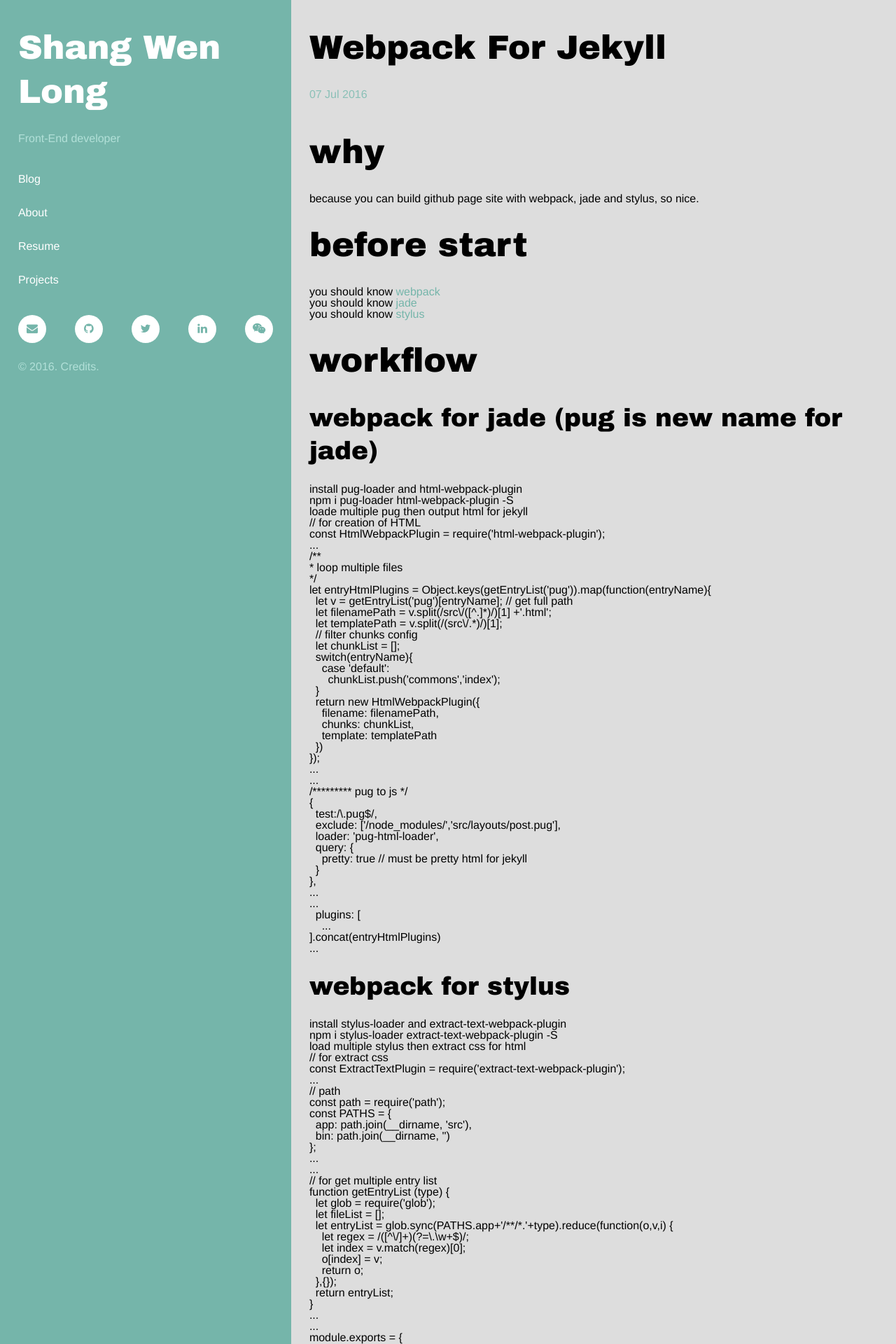
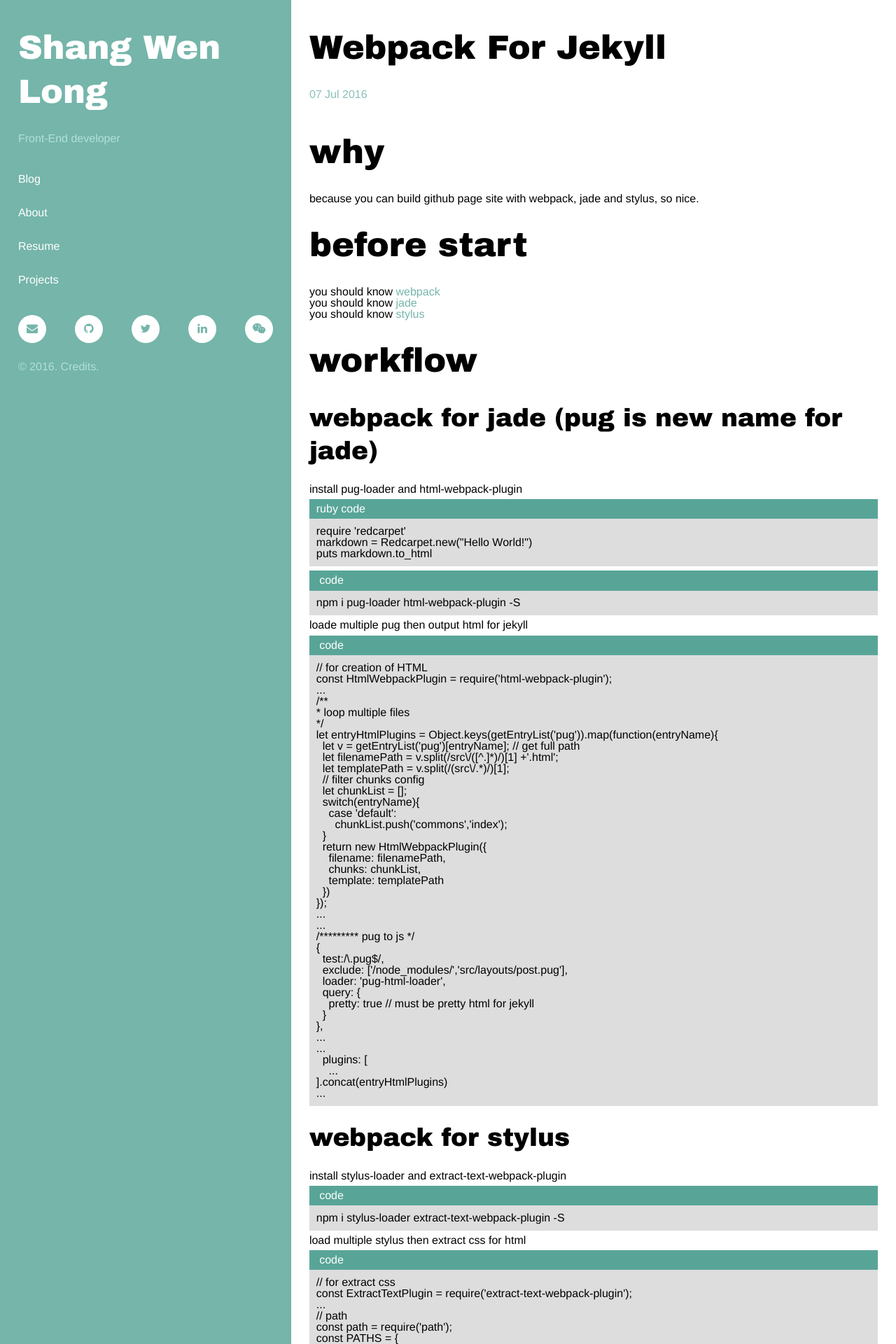
Before and after one commit to dxcqcv/dxcqcv.github.io, a Jekyll site: the page built from _posts/2016-07-07-webpack-for-jekyll.md, in a window 1280 px wide. Shown: the top 1920 px of the page at 70% size. Built offline with Jekyll 4.4.1, drawn with Linux system fonts in a browser that asks for light colours; comment, search, counter and statistics services are not loaded; some of the changed text lies outside the part shown.

Commit message:
update highlight

````diff
--- a/Gemfile
+++ b/Gemfile
@@ -3,3 +3,5 @@ gem 'github-pages', group: :jekyll_plugins
 
 gem 'jekyll-paginate'
 gem 'jekyll-feed'
+gem 'rouge'
+gem 'github-linguist'
--- a/_config.yml
+++ b/_config.yml
@@ -1,4 +1,8 @@
 markdown: kramdown
+
+kramdown:
+  input: GFM
+  syntax_highlighter: rouge
 
 exclude:
   - package.json
@@ -6,7 +10,7 @@ exclude:
   - gulpfile.js
 
 # Dependencies
-highlighter:      rouge
+#highlighter: rouge
 
 gems:
   - jekyll-paginate
--- a/_includes/disqus.html
+++ b/_includes/disqus.html
@@ -1,12 +1,13 @@
 <div id="disqus_thread"></div>
 <script type="text/javascript">
-    /* * * CONFIGURATION VARIABLES: EDIT BEFORE PASTING INTO YOUR WEBPAGE * * */
-    var disqus_shortname = 'dxcqcv'; // required: replace example with your forum shortname
-    /* * * DON'T EDIT BELOW THIS LINE * * */
-    (function() {
-        var dsq = document.createElement('script'); dsq.type = 'text/javascript'; dsq.async = true;
-        dsq.src = '//' + disqus_shortname + '.disqus.com/embed.js';
-        (document.getElementsByTagName('head')[0] || document.getElementsByTagName('body')[0]).appendChild(dsq);
-    })();
+    setTimeout(function() {
+        var disqus_shortname = 'dxcqcv';
+        (function() {
+            var dsq = document.createElement('script'); dsq.type = 'text/javascript'; dsq.async = true;
+            dsq.src = '//' + disqus_shortname + '.disqus.com/embed.js';
+            (document.getElementsByTagName('head')[0] || document.getElementsByTagName('body')[0]).appendChild(dsq);
+        })();
+    }, 10000);
 </script>
 <noscript>Please enable JavaScript to view the <a href="http://disqus.com/?ref_noscript">comments powered by Disqus.</a></noscript>
+<a href="http://disqus.com" class="dsq-brlink">comments powered by <span class="logo-disqus">Disqus</span></a>
--- a/_posts/2016-07-07-webpack-for-jekyll.md
+++ b/_posts/2016-07-07-webpack-for-jekyll.md
@@ -18,9 +18,15 @@ tilte: webpack for jekyll
 
 1. install pug-loader and html-webpack-plugin
 
-~~~
+{% highlight ruby %}
+require 'redcarpet'
+markdown = Redcarpet.new("Hello World!")
+puts markdown.to_html
+{% endhighlight %}
+
+```sh
 npm i pug-loader html-webpack-plugin -S
-~~~
+```
 
 2. loade multiple pug then output html for jekyll
 
--- a/css/commons.css
+++ b/css/commons.css
@@ -227,6 +227,26 @@ h6 {
     margin: 0.75em 0;
   }
 }
+pre > code {
+  display: block;
+  padding: 0 0.618rem 0.618rem 0.618rem;
+  margin: 0.382rem 0;
+  background-color: #ddd;
+  overflow-x: auto;
+  word-wrap: normal;
+  white-space: inherit;
+}
+pre > code:before {
+  content: attr(data-lang) " code";
+  display: block;
+  background-color: #58a598;
+  margin-top: 0;
+  margin-right: -0.618rem;
+  margin-bottom: 0.618rem;
+  margin-left: -0.618rem;
+  padding: 0.382rem 0.618rem;
+  color: #fff;
+}
 html,
 body {
   height: 100%;
@@ -289,7 +309,7 @@ session {
   float: left;
   overflow-y: auto;
   padding: 0.618rem 1.618rem;
-  background: #ddd;
+  background: #fff;
 }
 @media (max-width: 118.75rem) {
   session {
--- a/package.json
+++ b/package.json
@@ -37,7 +37,9 @@
     "ts-loader": "^0.8.2",
     "url-loader": "^0.5.7"
   },
-  "dependencies": {},
+  "dependencies": {
+    "highlight.js": "^9.5.0"
+  },
   "bugs": {
     "url": "https://github.com/dxcqcv/shangwenlong.github.io/issues"
   },
--- a/src/css/includes/global.styl
+++ b/src/css/includes/global.styl
@@ -1,6 +1,7 @@
 @import 'reset'
 @import 'variables'
 @import 'mixins'
+@import 'code'
 
 
 html, body
--- a/src/css/index.styl
+++ b/src/css/index.styl
@@ -12,7 +12,7 @@ main
 session
   Cols( 3.25 )
   AlignPad()
-  background   #ddd
+  background   #fff
   @media (max-width: px(1900))
     Cols( 3 )
   @media (max-width: px(1400))
````
Also changed, not shown: src/_includes/index.pug (deleted, +0 -10 lines), src/css/includes/code.styl (added, +18 -0 lines), 1 other file.
